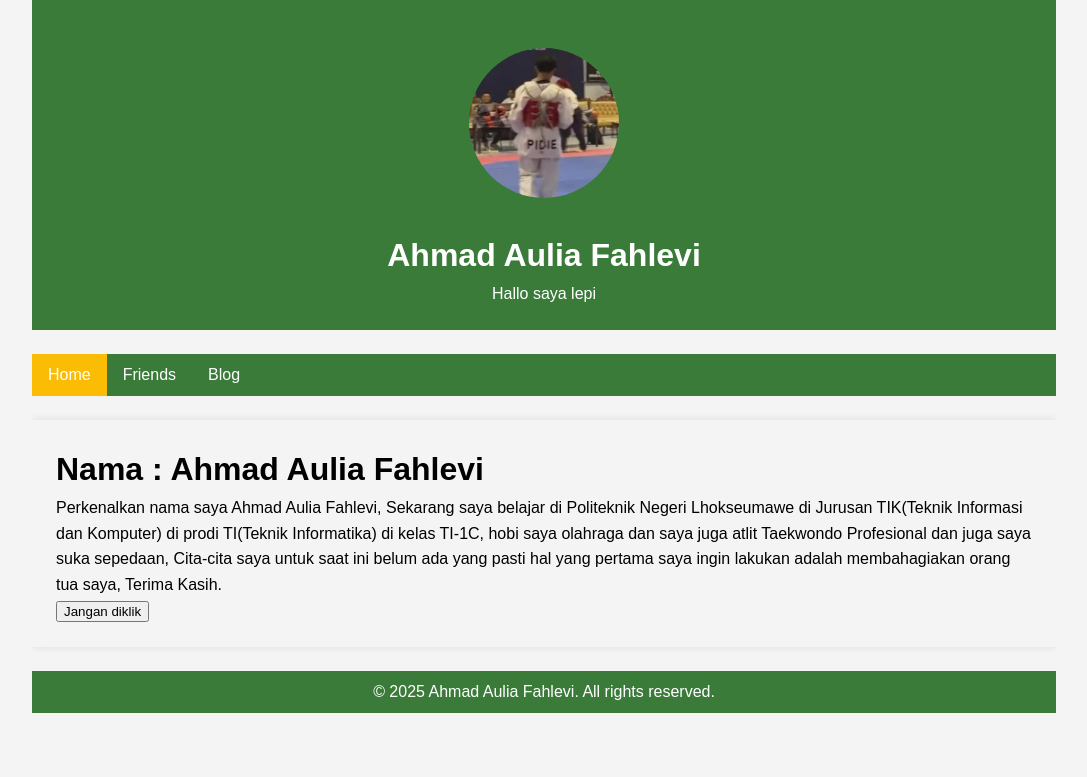
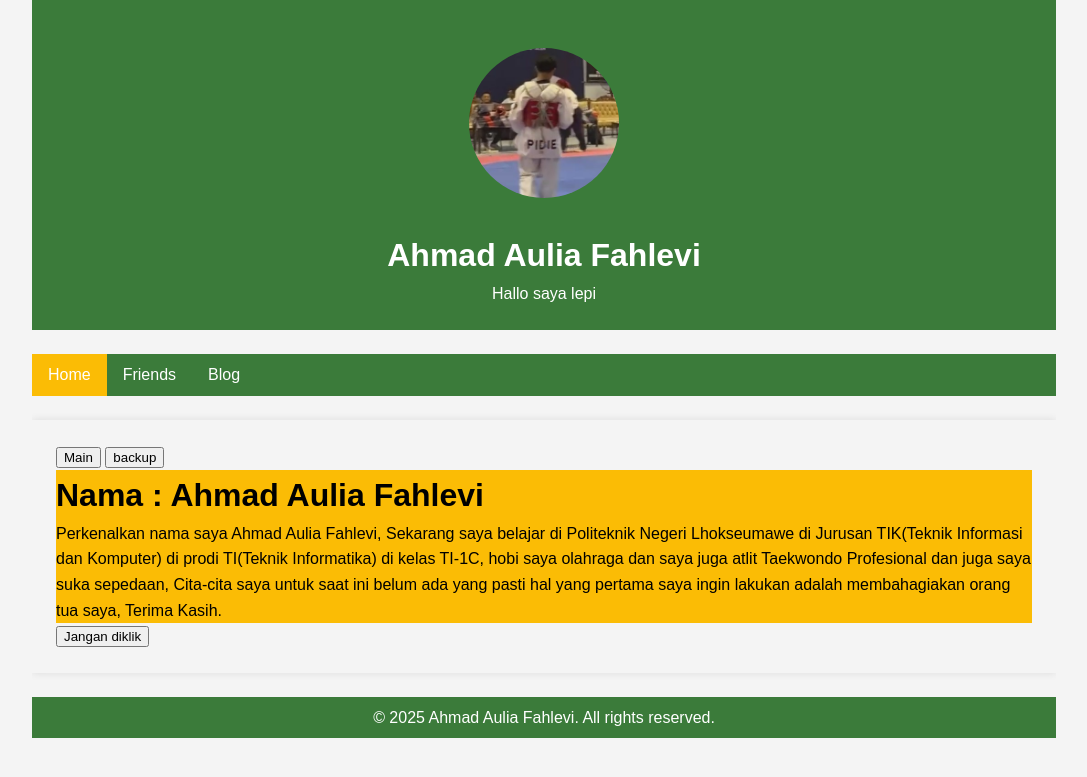
Before and after one commit to lepii1/lepii1.github.io, a Jekyll site: the page built from index.html, in a window 1280 px wide. Shown: the top 777 px of the page, without its empty margins (96-1183 px from the left). Built offline with Jekyll 4.4.1, drawn with Linux system fonts in a browser that asks for light colours.

Commit message:
initial commit

```diff
--- a/index.html
+++ b/index.html
@@ -3,6 +3,12 @@
 title: Home
 ---
 
+<div>
+    <button onclick="showBranch('main')">Main</button>
+    <button onclick="showBranch('backup')">backup</button>
+</div>
+
+<div id="main" class="branch-section active">
     <h1>Nama : Ahmad Aulia Fahlevi</h1>
     <p>Perkenalkan nama saya Ahmad Aulia Fahlevi, Sekarang saya belajar di Politeknik Negeri Lhokseumawe
        di Jurusan TIK(Teknik Informasi dan Komputer) di prodi TI(Teknik Informatika) di kelas TI-1C,
@@ -10,5 +16,5 @@
        Cita-cita saya untuk saat ini belum ada yang pasti hal yang pertama saya ingin lakukan adalah
        membahagiakan orang tua saya, Terima Kasih.
     </p>
-
+</div>
     <button onclick="myFunction()">Jangan diklik</button>
```
Lines whose indentation alone changed are shown as unchanged.
